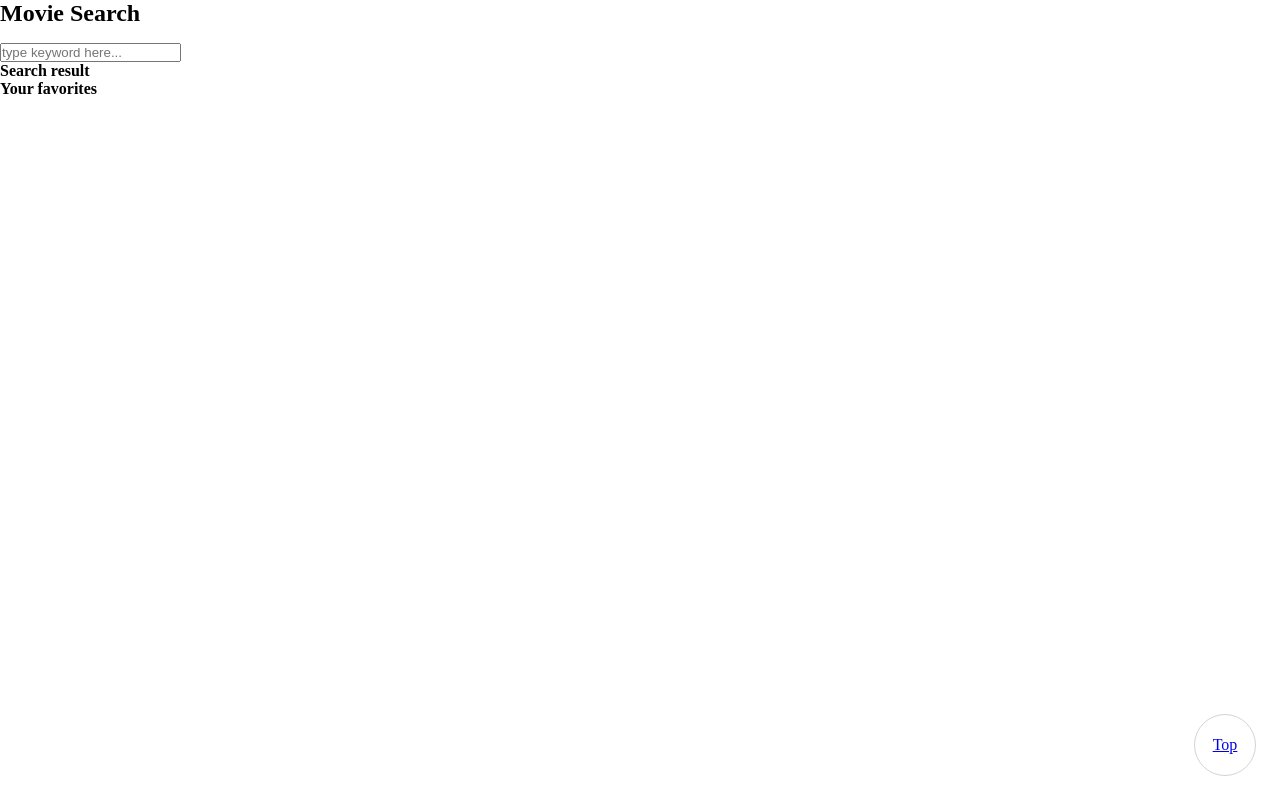
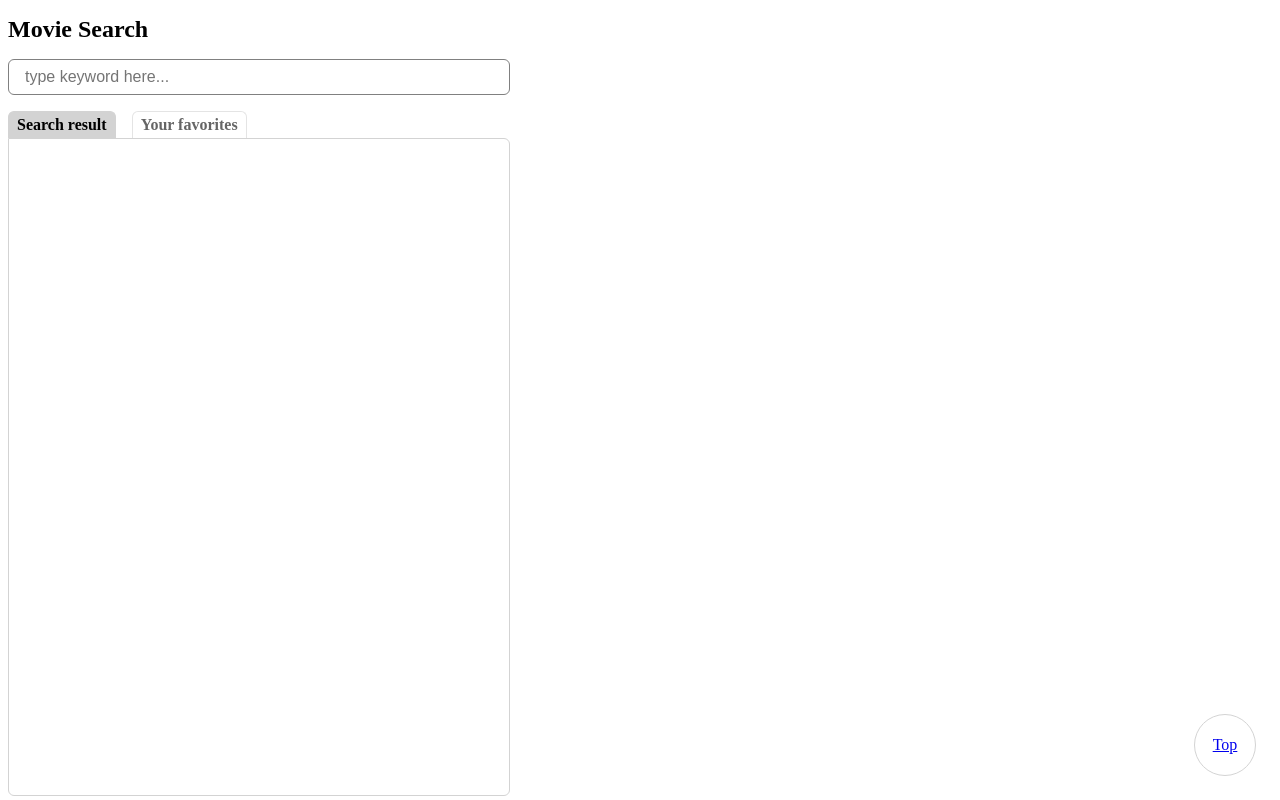
Before and after one commit to private-side-project-org/get_your_movies, a React app: page / in a window 1280 px wide. Built offline with nearby package versions, Linux system fonts and the light colour scheme.

Commit message:
set background image on xl screen

```diff
--- a/src/Movies/moviePanel.scss
+++ b/src/Movies/moviePanel.scss
@@ -23,10 +23,16 @@
     @include mq(md) {
       flex: 2;
       max-width: none;
+      padding: 80px;
     }
 
     @include mq(xl) {
       flex-direction: row;
+      align-items: center;
+      background-image: url("assets/image/tv_sample.png");
+      background-repeat: no-repeat;
+      background-size: cover;
+      padding-left: 130px;
     }
   }
 
@@ -66,6 +72,10 @@
     > ul {
       gap: 16px;
     }
+
+    @include mq(xl) {
+      width: 40%;
+    }
   }
 
   &-title-wrapper {
@@ -73,9 +83,11 @@
     justify-content: space-between;
 
     > button {
+      height: fit-content;
       border-radius: 24px;
       padding: 12px 16px;
       cursor: pointer;
+      white-space: nowrap;
       background-color: cornflowerblue;
       color: white;
       border: 1px solid cornflowerblue;
--- a/src/Movies/moviesContent.scss
+++ b/src/Movies/moviesContent.scss
@@ -1,4 +1,4 @@
-@import "assets/mixin.scss";
+@use "assets/variables" as *;
 
 .moviesContent {
   &-container {
@@ -10,12 +10,36 @@
     }
   }
 
-  &-movies-list-wrapper {
+  &-tabs {
+    display: flex;
+    gap: 16px;
+    > h4 {
+      border: 1px solid lightgray;
+      padding: 4px 8px;
+      border-radius: 6px 6px 0px 0px;
+      border-bottom: none;
+      cursor: pointer;
+      &:hover {
+        opacity: 0.6;
+      }
+    }
+
+    .active {
+      background-color: lightgray;
+    }
+
+    .disabled {
+      opacity: 0.6;
+      cursor: not-allowed;
+    }
+  }
+
+  &-left-panel {
     display: flex;
     flex-direction: column;
     position: relative;
-    height: calc(100vh - 40px);
-    padding: 16px 0px 16px 8px;
+    height: calc(100vh - 20px);
+    padding: 16px 0px 0px 8px;
     overflow: scroll;
     flex: 1;
 
@@ -42,6 +66,16 @@
     }
   }
 
+  &-list-wrapper {
+    border: 1px solid lightgray;
+    flex: 1;
+    border-radius: 0px 6px 6px 6px;
+    padding: 8px 8px 0px 8px;
+    overflow: scroll;
+    scroll-behavior: smooth;
+    margin-right: 8px;
+  }
+
   &-anchor-to-top {
     display: flex;
     align-items: center;
--- a/src/Movies/moviesList.scss
+++ b/src/Movies/moviesList.scss
@@ -1,5 +1,3 @@
 .moviesList-container {
   height: inherit;
-  overflow: scroll;
-  scroll-behavior: smooth;
 }
--- a/webpack.config.js
+++ b/webpack.config.js
@@ -9,7 +9,7 @@ module.exports = () => {
   return {
     entry: path.resolve(__dirname, "/src"),
     output: {
-      path: path.resolve(__dirname, "/public"),
+      path: path.resolve(__dirname, "public"),
       filename: "build.js",
     },
     devtool: "inline-source-map",
@@ -23,11 +23,24 @@ module.exports = () => {
         {
           test: /.s?css$/,
           // right to left: 1.compile sass -> css, 2.translate css -> common JS, 3.create style-node from JS string
-          use: ["style-loader", "css-loader", "sass-loader"],
+          use: [
+            "style-loader",
+            {
+              loader: "css-loader",
+              options: {
+                url: true,
+              },
+            },
+            "sass-loader",
+          ],
         },
         {
           test: /.svg/,
           use: [{ loader: "svg-url-loader", options: { limit: 10000 } }],
+        },
+        {
+          test: /.(png|jpg?g|gif)$/i,
+          type: "asset/resource",
         },
       ],
     },
```
Also changed, not shown: src/assets/image/tv_sample.png (added).
